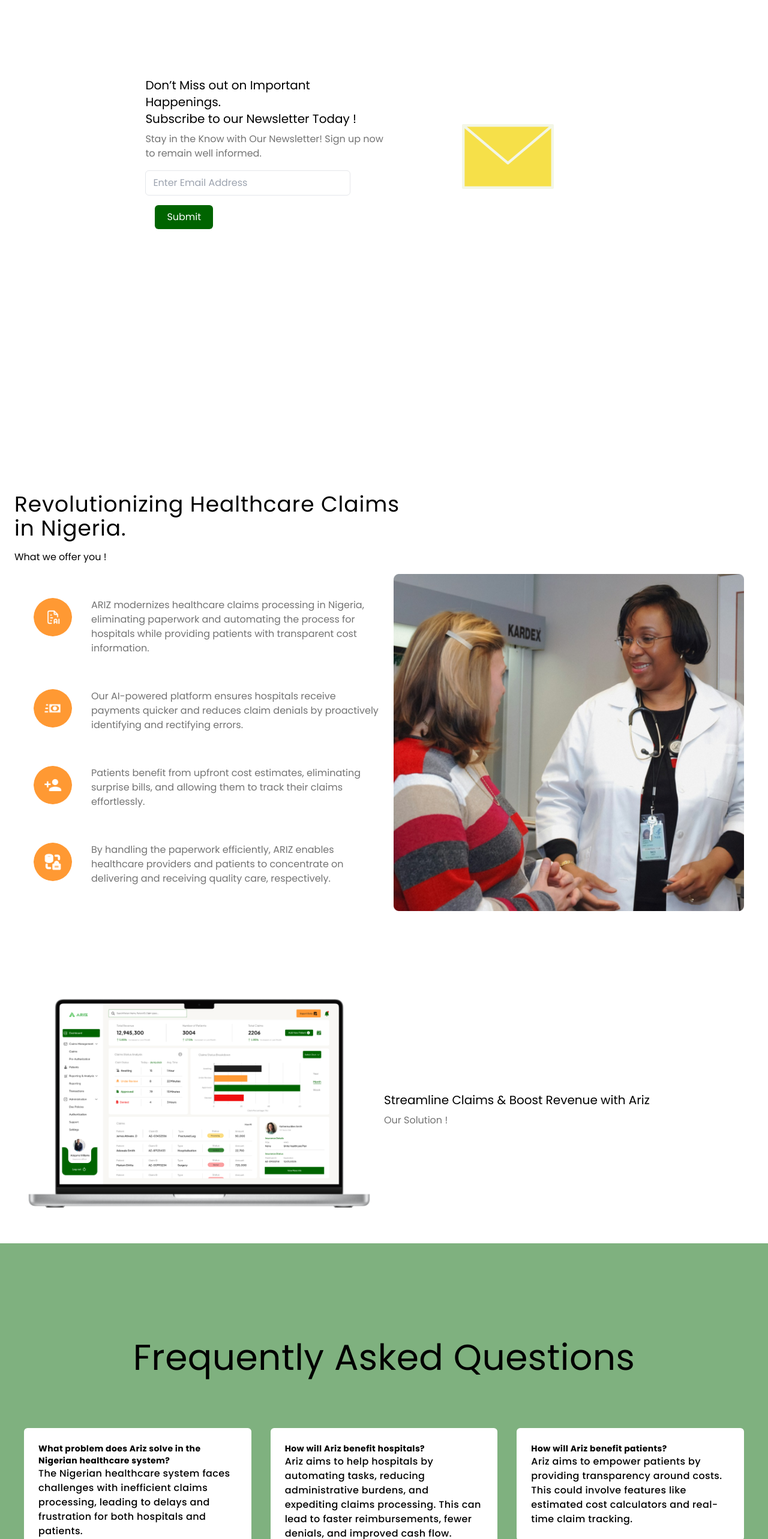
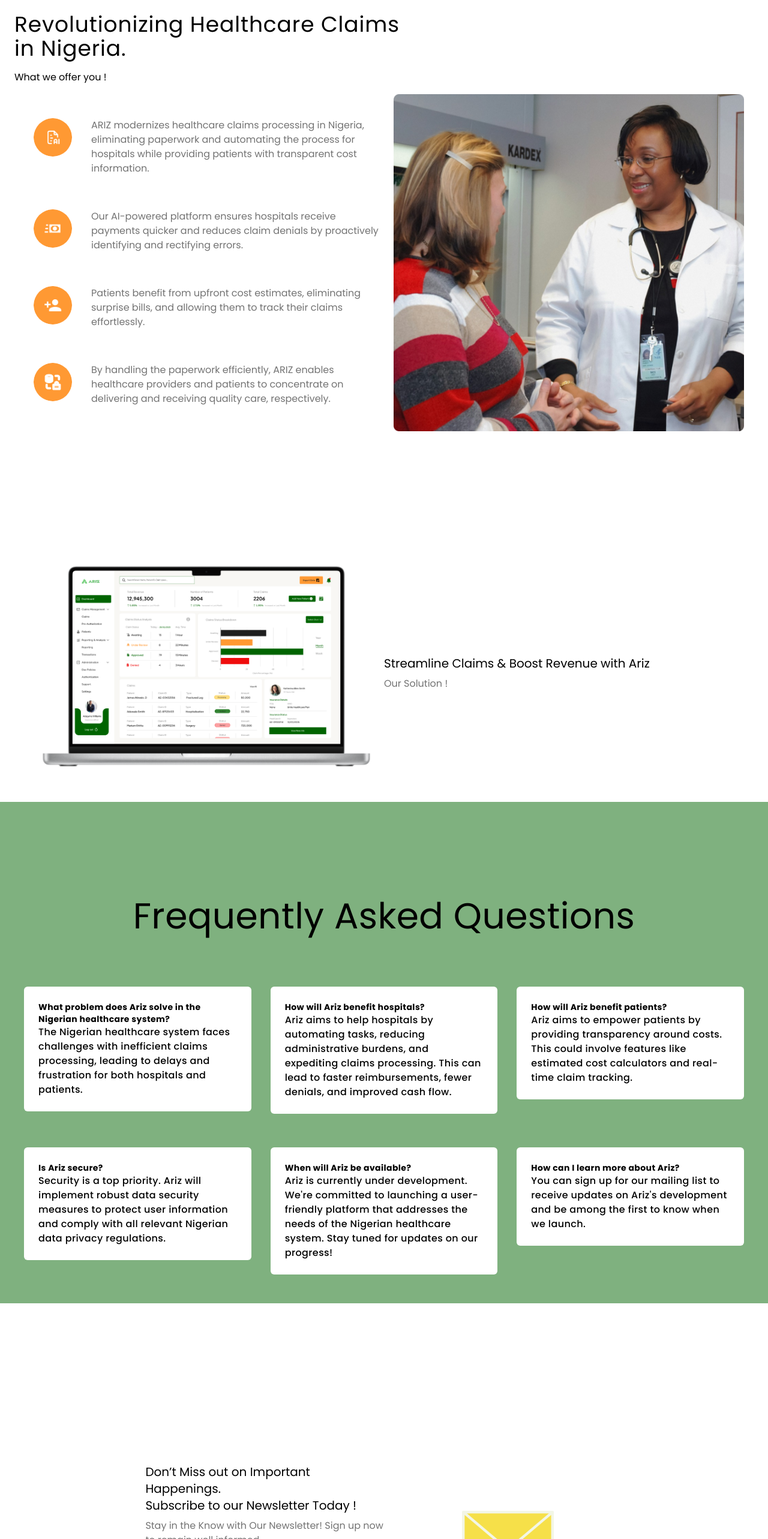
Before and after one commit to Dadabrands/ArizLandingPage, a React (Vite) app: page /newsletter in a window 1280 px wide. Shown: the part 200-2766 px from the top of the page at 60% size. Built offline with nearby package versions, Linux system fonts and the light colour scheme.

Commit message:
implemented scroll

```diff
--- a/package.json
+++ b/package.json
@@ -14,7 +14,8 @@
     "lucide-react": "^0.344.0",
     "react": "^18.2.0",
     "react-dom": "^18.2.0",
-    "react-router-dom": "^6.23.0"
+    "react-router-dom": "^6.23.0",
+    "react-scroll": "^1.9.0"
   },
   "devDependencies": {
     "@types/react": "^18.2.56",
--- a/src/App.jsx
+++ b/src/App.jsx
@@ -1,33 +1,5 @@
-// import Navbar from "./components/Navbar";
-// import Hero from "./components/Hero";
-// import Workflow from "./components/Workflow";
-// import Footer from "./components/Footer";
-// import Faqs from "./components/Faqs";
-// import Streamline from "./components/Streamline";
-// import Email from "./components/Email";
-// // import News from "./components/News";
+import { BrowserRouter as Router, Routes, Route } from "react-router-dom";
 
-// const App = () => {
-//   return (
-//     <>
-//       <Navbar />
-//       <Hero />
-//       <div className="max-w-7xl mx-auto pt-20 px-6">
-//         <Workflow />
-//         <Streamline />
-//       </div>
-//       <Faqs />
-//       <Email />
-//       {/* <News /> */}
-//       <Footer />
-//     </>
-//   );
-// };
-
-// export default App;
-
-
-import { BrowserRouter as Router, Route, Switch } from "react-router-dom";
 import Navbar from "./components/Navbar";
 import Hero from "./components/Hero";
 import Workflow from "./components/Workflow";
@@ -40,21 +12,19 @@
 const App = () => {
   return (
     <Router>
-      <>
       <Navbar />
-        <Switch>
-          <Route exact path="/" component={Hero} />
-          <Route path="/newsletter" component={Email} />
+      <Routes>
+        <Route path="/" element={<Hero />} />
+        {/* <Route path="/newsletter" element={<Email />} /> */}
         {/* Add more routes if needed */}
-        </Switch>
+      </Routes>
       <div className="max-w-7xl mx-auto pt-20 px-6">
         <Workflow />
         <Streamline />
       </div>
       <Faqs />
-        {/* <News /> */}
+      <Email />
       <Footer />
-      </>
     </Router>
   );
 };
--- a/src/components/Email.jsx
+++ b/src/components/Email.jsx
@@ -1,7 +1,6 @@
 import email from "../assets/email.png";
 import emailjs from "@emailjs/browser";
 import { useRef } from "react";
-
 
 
 
@@ -33,7 +32,7 @@
   };
 
   return (
-    <div className="flex flex-col items-center justify-center h-screen">
+    <div  className="flex flex-col items-center justify-center h-screen">
       <div className="max-w-7xl px-6 ">
         <div className="flex flex-wrap justify-center items-center">
           <div className="w-full lg:w-1/2 flex flex-col justify-center items-center lg:items-start">
@@ -46,7 +45,7 @@
               informed.
             </p>
 
-<form className="contactForm" ref={form} onSubmit={sendEmail}>
+<form  id="email" className="contactForm" ref={form} onSubmit={sendEmail}>
           <input
             type="email"
             className="email py-2 px-3 border rounded-md mt-4"
--- a/src/components/Hero.jsx
+++ b/src/components/Hero.jsx
@@ -1,6 +1,13 @@
 import Herobg from "../assets/Herobg.jpg";
-import { Link } from "react-router-dom";
+// import { Link } from "react-router-dom";
+// import { useRef } from "react";
+import { Link } from "react-scroll";
+
+import Email from './Email'
+
 const Hero = () => {
+
+
   return (
     <div className="relative overflow-hidden flex flex-col justify-center items-center px-16 py-20 text-white min-h-[800px] max-md:px-5">
       <img
@@ -31,9 +38,16 @@
           everyone deserves access to affordable, high quality care, and Ariz
           puts you in control.
         </p>
-         <Link to="/newsletter" className="justify-center px-12 py-5 mt-11 text-sm font-semibold bg-primary rounded-md max-md:px-5 max-md:mt-10">
+         <Link to="email" // ID of the element to scroll to
+          spy={true}
+          smooth={true}
+          duration={500}
+          offset={-70}  className="justify-center px-12 py-5 mt-11 text-sm font-semibold bg-primary rounded-md max-md:px-5 max-md:mt-10">
         Join Our Waitlist
       </Link>
+
+
+
       </div>
     </div>
   );
--- a/src/components/Streamline.jsx
+++ b/src/components/Streamline.jsx
@@ -2,6 +2,7 @@
 
 const Streamline = () => {
   return (
+    <div className="max-w-7xl mx-auto pt-20 px-6">
     <div className="mt-20">
       <div className="flex flex-wrap justify-center items-center">
         {" "}
@@ -22,6 +23,8 @@
         </div>
       </div>
     </div>
+    </div>
+
   );
 };
 
```
Also changed, not shown: 1 other file (tests, documents, lock files or other folders). Lines whose indentation alone changed are shown as unchanged.
